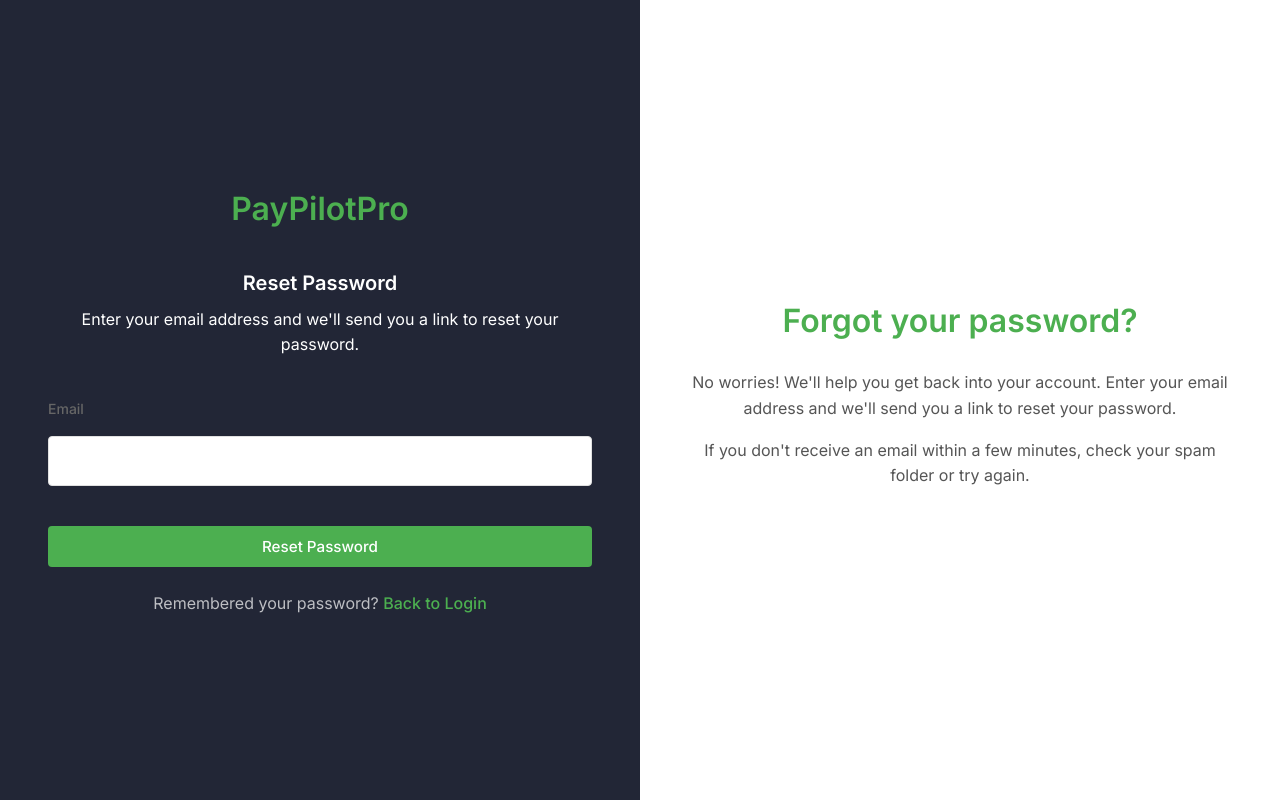
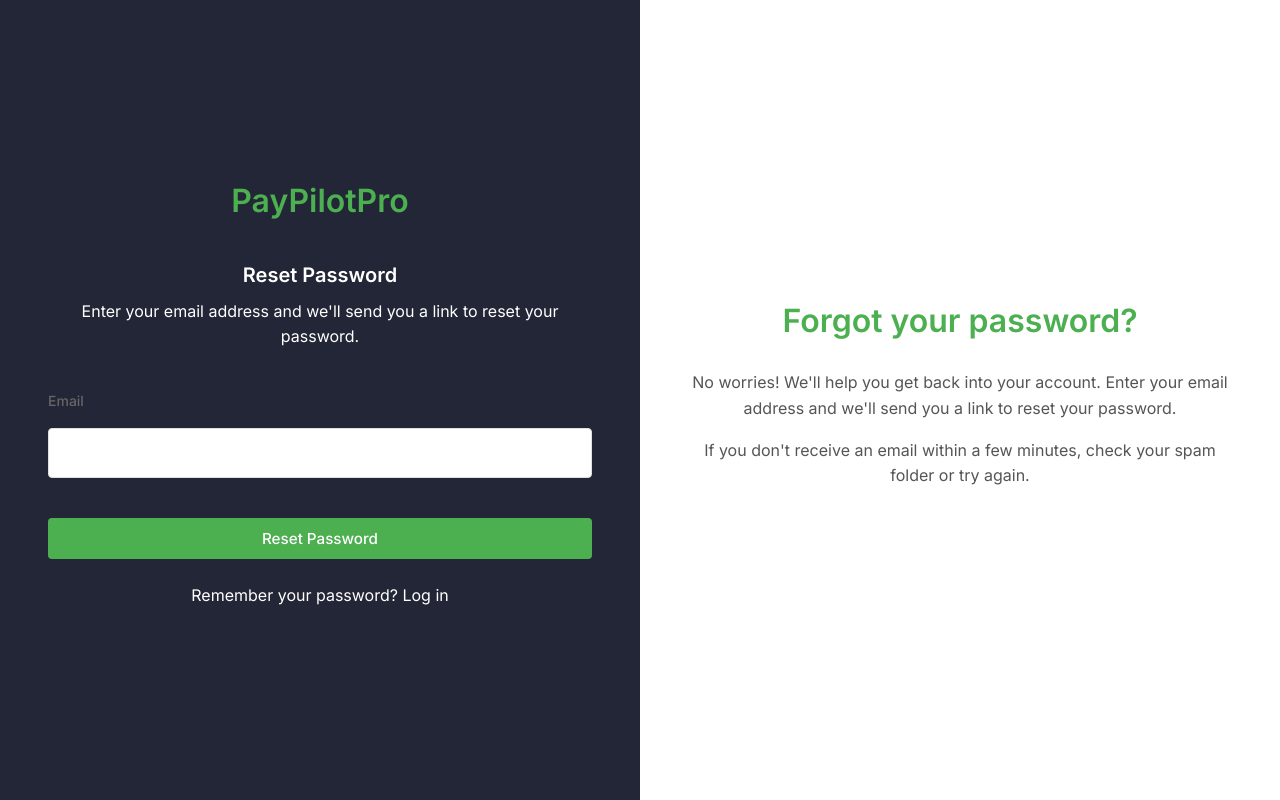
Before and after one commit to mateusuk/PayPilotPro, a React (Create React App) app: page /forgot-password in a window 1280 px wide. Built offline with nearby package versions, Linux system fonts and the light colour scheme; no server answers.

Commit message:
fixed errors

```diff
--- a/package.json
+++ b/package.json
@@ -21,9 +21,11 @@
   },
   "scripts": {
     "start": "react-scripts start",
-    "build": "react-scripts build",
+    "build": "set \"CI=false\" && react-scripts build",
     "heroku-postbuild": "npm run build",
-    "heroku-prebuild": "npm install"
+    "heroku-prebuild": "npm install",
+    "test": "react-scripts test",
+    "eject": "react-scripts eject"
   },
   "eslintConfig": {
     "extends": [
--- a/src/components/auth/ForgotPassword.js
+++ b/src/components/auth/ForgotPassword.js
@@ -72,8 +72,10 @@ const ForgotPassword = () => {
             {loading ? 'Sending...' : 'Reset Password'}
           </button>
 
-          <div className="back-to-login">
-            Remembered your password? <Link to="/login">Back to Login</Link>
+          <div className="text-center mt-3">
+            <p>
+              Remember your password? <Link to="/login">Log in</Link>
+            </p>
           </div>
         </form>
       </div>
--- a/src/components/auth/Login.js
+++ b/src/components/auth/Login.js
@@ -95,7 +95,7 @@ const Login = () => {
           </button>
 
           <div className="register-link">
-            Don't have an account? <Link to="/register">Sign up</Link>
+            Don&apos;t have an account? <Link to="/register">Sign up</Link>
           </div>
         </form>
       </div>
```
Also changed, not shown: .eslintrc.js, 1 other file (tests, documents, lock files or other folders).
